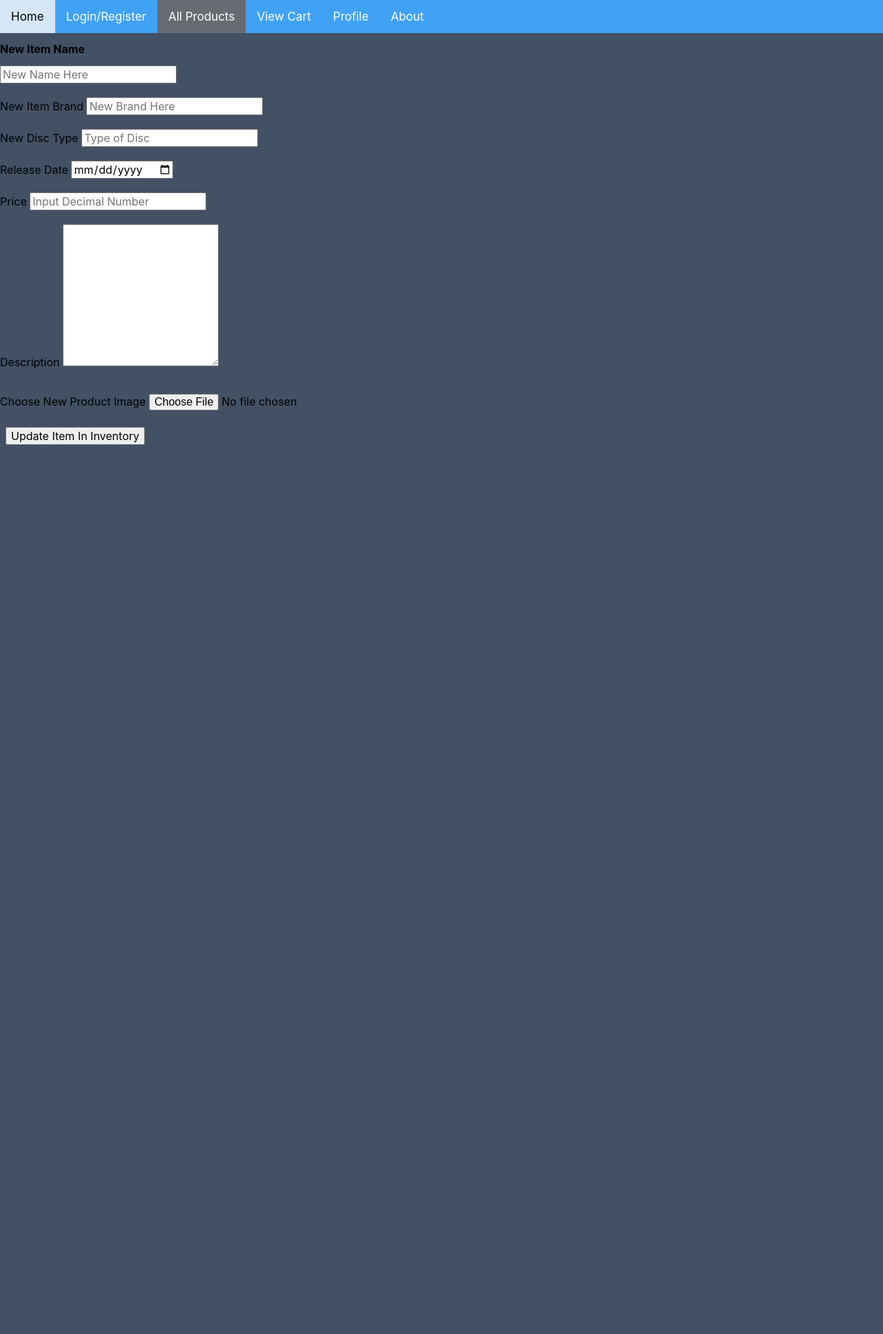
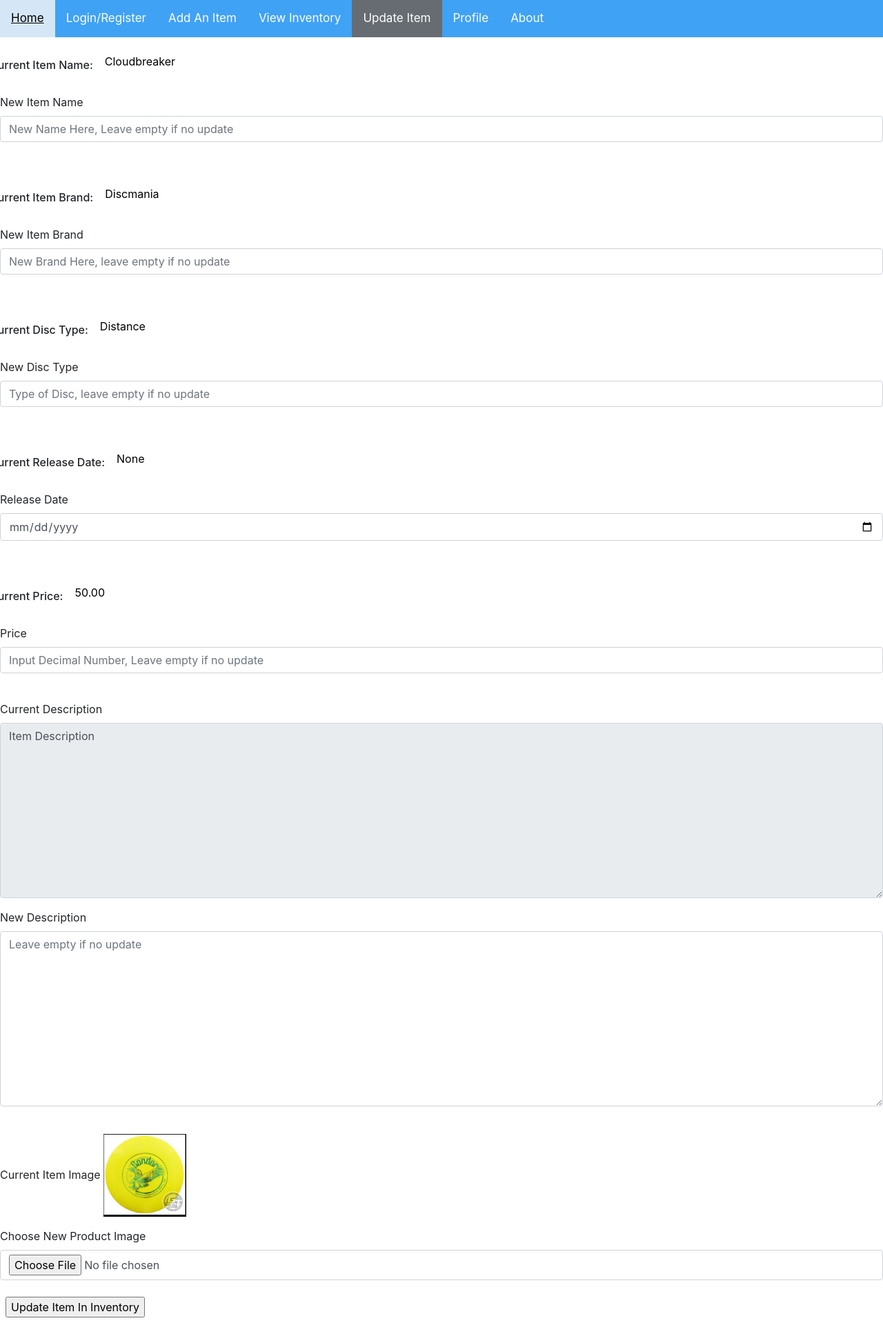
Before and after one commit to evan-jm/LightningDiscGolfProject, a Flask app: page /updateItem/1 in a window 1280 px wide. Shown: the whole page at 69% size. Before the commit the page ends 645 px from the top, so only its background shows below. Run offline with Flask 2, Linux system fonts and the light colour scheme; data comes from the database, SQL or seed files in the repository; some libraries are stand-ins or nearby versions.

Commit message:
Update & Delete Mostly Working
Changed Main.py, addItem, Inventory, Products, updateItem. Delete works, Update is mostly working. Made it so that its optional to input new values, like if the cost just needs to change. But ran into issue with not having new image, get "Errno 13 Permission Denied" for writing to image folder.

```diff
--- a/main.py
+++ b/main.py
@@ -16,12 +16,11 @@
 app.config['MYSQL_USER'] = 'root'
 app.config['MYSQL_PASSWORD'] = 'sqlroot!'
 app.config['MYSQL_DB'] = 'milestone2'
-UPLOAD_FOLDER='static/product-images/'
-app.config['UPLOAD_FOLDER']=UPLOAD_FOLDER
+UPLOAD_FOLDER ='static/product-images/'
+app.config['UPLOAD_FOLDER'] = UPLOAD_FOLDER
 
 # Intialize MySQL
 mysql = MySQL(app)
-
 
 
 @app.route('/', methods=['GET', 'POST'])
@@ -131,12 +130,12 @@
     # Check if user is loggedin
     if 'loggedin' in session:
         # User is loggedin show them the home page
-         cursor = mysql.connection.cursor(MySQLdb.cursors.DictCursor)
-         cursor.execute('SELECT * FROM Admin WHERE username = %s', (session['username'],))
-         account= cursor.fetchone()
-         if account:
+        cursor = mysql.connection.cursor(MySQLdb.cursors.DictCursor)
+        cursor.execute('SELECT * FROM Admin WHERE username = %s', (session['username'],))
+        account = cursor.fetchone()
+        if account:
             return render_template('adminHome.html', username=session['username'])
-         else:
+        else:
             return render_template('userHome.html', username=session['username'])
     # User is not loggedin redirect to login page
     return redirect(url_for('userLogin'))
@@ -165,10 +164,10 @@
         name = request.form['name']
         release_date = request.form['release_date']
         discType = request.form['discType']
-        descrip= request.form['descrip']
+        descrip = request.form['descrip']
         cost = request.form['cost']
-        image= request.files['image']
-        itemCode= "None"
+        image = request.files['image']
+        itemCode = "None"
 
         # Check if product exists using MySQL
         cursor = mysql.connection.cursor(MySQLdb.cursors.DictCursor)
@@ -181,21 +180,20 @@
             msg = 'Please fill out the form!'
         else:
             # Item doesnt exists and the form data is valid, now insert new item into items table
-            #Get name of image & save it to file directory
-            imageName= secure_filename(image.filename)
-            image.save(os.path.join(app.config['UPLOAD_FOLDER'],imageName))
-            saveName= imageName
+            # Get name of image & save it to file directory
+            imageName = secure_filename(image.filename)
+            image.save(os.path.join(app.config['UPLOAD_FOLDER'], imageName))
+            saveName = imageName
             cursor.execute('INSERT INTO Item (image, brand, name, disctype, description, release_date, itemcode, cost) VALUES ( %s, %s, %s, %s, %s, %s, %s, %s)', (saveName, brand, name, discType, descrip, release_date, itemCode, cost,))
             mysql.connection.commit()
             msg = 'Item successfully added'
 
             cursor = mysql.connection.cursor(MySQLdb.cursors.DictCursor)
             cursor.execute('SELECT * FROM Brands WHERE BrandName = %s', (brand,))
-            item = cursor.fetchone()
-            if item:
-                msg = 'brand already exists in brand'
-            cursor.execute('INSERT INTO Brands (BrandName) VALUES (%s)', (brand, ))
-            mysql.connection.commit()
+            brand = cursor.fetchone()
+            if brand is None:
+                cursor.execute('INSERT INTO Brands (BrandName) VALUES (%s)', (brand,))
+                mysql.connection.commit()
 
     elif request.method == 'POST':
         # Form is empty... (no POST data)
@@ -204,33 +202,52 @@
     return render_template('addItem.html', msg=msg)
 
 
-@app.route('/updateItem/<string:id>', methods=['GET','POST'])
+@app.route('/updateItem/<string:id>', methods=['GET', 'POST'])
 def updateItem(id):
-    msg=""
+    msg = ""
+    cursor = mysql.connection.cursor(MySQLdb.cursors.DictCursor)
+    cursor.execute('SELECT * FROM Item WHERE ItemID = %s', (id,))
+    item = cursor.fetchone()
 
-    if request.method=='POST' and 'brand' in request.form and 'name' in request.form and 'release_date' in request.form and 'discType' in request.form and 'descrip' in request.form and 'cost' in request.form and 'image' in request.files:
-        name_to_update=request.form['name']
-        brand_to_update = request.form['brand']
-        release_date_to_update = request.form['release_date']
-        discType_to_update = request.form['discType']
-        descrip_to_update= request.form['descrip']
-        cost_to_update = request.form['cost']
-        image_to_update= request.files['image']
-        itemCode_to_update= "None"
-        imageName= secure_filename(image_to_update.filename)
-        image_to_update.save(os.path.join(app.config['UPLOAD_FOLDER'],imageName))
-        saveName= imageName
+    #Valuecheck method checks if there is value to update, otherwise sets it to current value
+    if request.method == 'POST' and 'brand' in request.form and 'name' in request.form and 'release_date' in request.form and 'discType' in request.form and 'descrip' in request.form and 'cost' in request.form:
+        name = valueCheck(request.form['name'], item['Name'])
+        brand = valueCheck(request.form['brand'], item['Brand'])
+        date = valueCheck(request.form['release_date'], item['Release_Date'])
+        type = valueCheck(request.form['discType'], item['DiscType'])
+        descrip = valueCheck(request.form['descrip'], item['Description'])
+        cost = valueCheck(request.form['cost'], item['Cost'])
+        itemCode = "None"
+        image= request.files['image'] if 'image' in request.files else None
+        if image is None:
+            image= item['Image']
+        else:
+            imageName = secure_filename(image.filename)
+            image.save(os.path.join(app.config['UPLOAD_FOLDER'], imageName))
 
         try:
             cursor = mysql.connection.cursor(MySQLdb.cursors.DictCursor)
-            cursor.execute('UPDATE Item SET image=%s, brand=%s, name=%s, disctype=%s, description=%s, release_date=%s, itemcode=%s, cost=%s WHERE ItemID=%s', (saveName, brand_to_update, name_to_update, discType_to_update, descrip_to_update, release_date_to_update, itemCode_to_update, cost_to_update,id))
+            cursor.execute('UPDATE Item SET image=%s, brand=%s, name=%s, disctype=%s, description=%s, release_date=%s, itemcode=%s, cost=%s WHERE ItemID=%s', (imageName, brand, name, type, descrip, date, itemCode, cost, id))
             mysql.connection.commit()
             msg = 'Item successfully updated'
         except:
-            msg='Error!  Looks like there was a problem...try again!'
-            render_template('updateItem.html',id=id,msg=msg)
-    return render_template('updateItem.html',id=id,msg=msg)
+            msg = 'Error!  Looks like there was a problem...try again!'
+            render_template('updateItem.html', id=id, msg=msg,item=item)
+    return render_template('updateItem.html', id=id, msg=msg, item=item)
 
+
+def valueCheck(field, itemfield):
+    if field=="":
+        field=itemfield
+    return field
+
+
+@app.route('/inventory.html/<string:id>', methods=['GET', 'POST'])
+def deleteItem(id):
+   cursor = mysql.connection.cursor(MySQLdb.cursors.DictCursor)
+   cursor.execute('DELETE FROM Item WHERE ItemID = %s', (id,))
+   mysql.connection.commit()
+   return redirect(url_for('inventory'))
 
 @app.route('/inventory.html', methods=['GET', 'POST'])
 def inventory():
@@ -244,16 +261,40 @@
 def showCart():
     return render_template('cart.html')
 
-#Will be moved, method for viewing products
-@app.route('/products.html',methods=['GET', 'POST'])
+
+# Will be moved, method for viewing products
+@app.route('/products.html', methods=['GET', 'POST'])
 def products():
     cursor = mysql.connection.cursor(MySQLdb.cursors.DictCursor)
     cursor.execute('SELECT * FROM Item')
-    rows= cursor.fetchall()
-    return render_template('products.html',items=rows)
+    rows = cursor.fetchall()
+
+    cursor = mysql.connection.cursor(MySQLdb.cursors.DictCursor)
+    cursor.execute('SELECT * FROM Brands')
+    all_brands = cursor.fetchall()
+
+    cursor = mysql.connection.cursor(MySQLdb.cursors.DictCursor)
+    cursor.execute('SELECT * FROM DiscTypes')
+    types = cursor.fetchall()
+
+    return render_template('products.html', items=rows, brands=all_brands, disc_types=types)
 
 
-#Method for adding project to cart, uses array for each thing
+@app.route('/brand/<int:ID>')
+# @app.route('/products.html',methods=['GET', 'POST'])
+def get_brand(ID):
+    cursor = mysql.connection.cursor(MySQLdb.cursors.DictCursor)
+    cursor.execute('SELECT * FROM Brands WHERE Brand_ID = %s', (ID,))
+    brand = cursor.fetchone()
+
+    cursor = mysql.connection.cursor(MySQLdb.cursors.DictCursor)
+    cursor.execute('SELECT * FROM Brands')
+    all_brands = cursor.fetchall()
+
+    return render_template('products.html', brand=brand, brands=all_brands)
+
+
+# Method for adding project to cart, uses array for each thing
 @app.route('/add', methods=['POST'])
 def add_product_to_cart():
     cursor = None
@@ -266,8 +307,8 @@
             cursor.execute("SELECT * FROM Item WHERE ItemCode=%s", (_code,))
             row = cursor.fetchone()
 
-            costStr=row['Cost']
-            cost= Decimal(costStr)
+            costStr = row['Cost']
+            cost = Decimal(costStr)
             itemArray = {row['ItemCode']: {'Name': row['Name'], 'ItemCode': row['ItemCode'], 'quantity': _quantity, 'Cost': cost, 'Image': row['Image'], 'total_price': _quantity * cost}}
 
             all_total_price = 0
@@ -307,7 +348,7 @@
         cursor.close()
 
 
-#Method to empty the cart
+# Method to empty the cart
 @app.route('/empty')
 def empty_cart():
     try:
@@ -317,7 +358,7 @@
         print(e)
 
 
-#Method to delete product from the cart
+# Method to delete product from the cart
 @app.route('/delete/<string:code>')
 def delete_product(code):
     try:
@@ -347,8 +388,8 @@
         print(e)
 
 
-#Method to merge arrays of items
-def array_merge( first_array , second_array ):
+# Method to merge arrays of items
+def array_merge(first_array, second_array):
     if isinstance(first_array, list) and isinstance(second_array, list):
         return first_array + second_array
     elif isinstance(first_array, dict) and isinstance(second_array, dict):
@@ -361,10 +402,9 @@
 @app.route('/products/<string:id>')
 def single_item_page(id):
     cursor = mysql.connection.cursor(MySQLdb.cursors.DictCursor)
-    cursor.execute('SELECT * FROM Item WHERE ItemID= %s',id)
-    item= cursor.fetchone()
-    return render_template('singleProd.html',item=item)
-
+    cursor.execute('SELECT * FROM Item WHERE ItemID= %s', id)
+    item = cursor.fetchone()
+    return render_template('singleProd.html', item=item)
 
 
 if __name__ == '__main__':
--- a/templates/updateItem.html
+++ b/templates/updateItem.html
@@ -1,9 +1,10 @@
 <!DOCTYPE html>
-<html lang="en">
+<html lang="en" xmlns="http://www.w3.org/1999/html">
 <head>
     <meta charset="UTF-8">
-    <title>Add Item</title>
+    <title>Update Item</title>
     <link rel="stylesheet" href="{{ url_for('static', filename='style.css') }}">
+    <link rel="stylesheet" href="https://cdn.jsdelivr.net/npm/bootstrap@4.0.0/dist/css/bootstrap.min.css" integrity="sha384-Gn5384xqQ1aoWXA+058RXPxPg6fy4IWvTNh0E263XmFcJlSAwiGgFAW/dAiS6JXm" crossorigin="anonymous">
 </head>
 
 <body>
@@ -11,58 +12,98 @@
  <div class="topnav">
     <a href="{{ url_for('Home') }}">Home</a>
     <a href="{{ url_for('userLogin') }}">Login/Register</a>
-    <a href="{{ url_for('products') }}" class="active">All Products</a>
-    <a href="{{ url_for('showCart') }}">View Cart</a>
+    <a href="{{ url_for('addItem') }}">Add An Item</a>
+    <a href="{{ url_for('inventory') }}">View Inventory</a>
+    <a href="{{ url_for('updateItem',id=id) }}" class="active">Update Item</a>
     <a href="{{ url_for('userHome') }}">Profile</a>
     <a href="#about">About</a>
 </div>
+
  <div class="updateItem">
      <form action="{{ url_for('updateItem',id=id) }}" method="post" enctype="multipart/form-data" autocomplete="off">
+         <div class="row">
+             <h2><label for="oldname">Current Item Name: </label></h2>
+            <div class="col-sm-10">
+            <input type="text" readonly class="form-control-plaintext" id="oldname" value="{{item.Name}}">
+            </div>
+         </div>
         <div class="form-group">
-        <h2><label for="name">New Item Name</label></h2>
-        <input type="text" class="form-control form-control-lg" name="name" id="name" placeholder="New Name Here" required>
+            <label for="name">New Item Name</label>
+            <input type="text" class="form-control form-control" name="name" id="name" placeholder="New Name Here, Leave empty if no update" >
         </div>
-      </br>
+         <br>
+
+         <div class="row">
+             <h2><label for="oldbrand">Current Item Brand: </label></h2>
+            <div class="col-sm-10">
+            <input type="text" readonly class="form-control-plaintext" id="oldbrand" value="{{item.Brand}}">
+            </div>
+         </div>
+      <div class="form-group">
+        <label for="brand">New Item Brand</label>
+        <input type="text" class="form-control" name="brand" id="brand" placeholder="New Brand Here, leave empty if no update" >
+      </div>
+         <br>
+
+          <div class="row">
+             <h2><label for="oldtype"> Current Disc Type: </label></h2>
+            <div class="col-sm-10">
+            <input type="text" readonly class="form-control-plaintext" id="oldtype" value="{{item.DiscType}}">
+            </div>
+         </div>
+      <div class="form-group">
+        <label for="discType">New Disc Type</label>
+        <input type="text" class="form-control" name="discType" id="discType" placeholder="Type of Disc, leave empty if no update" >
+      </div>
+      <br>
+
+       <div class="row">
+             <h2><label for="olddate"> Current Release Date: </label></h2>
+            <div class="col-sm-10">
+            <input type="text" readonly class="form-control-plaintext" id="olddate" value="{{item.Release_Date}}">
+            </div>
+         </div>
+      <div class="form-group">
+        <label for="release_date">Release Date</label>
+        <input type="date" class="form-control" name="release_date" id="release_date" placeholder="Date, leave empty if no update" >
+      </div>
+         <br>
+
+       <div class="row">
+             <h2><label for="oldcost"> Current Price: </label></h2>
+            <div class="col-sm-10">
+            <input type="text" readonly class="form-control-plaintext" id="oldcost" value="{{item.Cost}}">
+            </div>
+         </div>
+      <div class="form-group">
+        <label for="cost">Price</label>
+        <input type="text" class="form-control" name="cost" id="cost" placeholder="Input Decimal Number, Leave empty if no update">
+      </div>
+         <br>
 
          <div class="form-group">
-        <label for="brand">New Item Brand</label>
-        <input type="text" class="form-control" name="brand" id="brand" placeholder="New Brand Here" required>
+            <label for="olddescrip">Current Description</label>
+            <textarea class="form-control form-control" readonly class="form-control-plaintext" id="olddescrip" rows="10">{{item.Description}}</textarea>
         </div>
-      </br>
+      <div class="form-group">
+        <label for="descrip">New Description</label>
+        <textarea class="form-control form-control" name="descrip" id="descrip" rows="10" placeholder="Leave empty if no update" ></textarea>
+      </div>
+      <br>
 
       <div class="form-group">
-        <label for="discType">New Disc Type</label>
-        <input type="text" class="form-control" name="discType" id="discType" placeholder="Type of Disc" required>
+        <label>Current Item Image</label>
+         <img src="/static/product-images/{{ item.Image }}" width="120" height="120">
       </div>
-      </br>
-
-      <div class="form-group">
-        <label for="release_date">Release Date</label>
-        <input type="date" class="form-control" name="release_date" id="release_date" placeholder="Date" required>
-      </div>
-      </br>
-
-      <div class="form-group">
-        <label for="cost">Price</label>
-        <input type="text" class="form-control" name="cost" id="cost" placeholder="Input Decimal Number" required>
-      </div>
-      </br>
-
-      <div class="form-group">
-        <label for="descrip">Description</label>
-        <textarea class="form-control form-control-lg" name="descrip" id="descrip" rows="10" required></textarea>
-      </div>
-      </br>
-
-      <p>{{p}}</p>
-
       <div class="form-group">
         <label for="image">Choose New Product Image</label>
-        <input type="file" class="form-control" name="image" id="image" required>
+        <input type="file" class="form-control" name="image" id="image">
       </div>
       <div class="msg">{{ msg }}</div>
       <p style="padding:8px;"><input type="submit" value="Update Item In Inventory"></p>
     </form>
  </div>
 </body>
+<style>
+</style>
   </html>
```
Also changed, not shown: templates/addItem.html (+8 -6 lines), templates/inventory.html (+8 -7 lines), templates/products.html (+45 -8 lines). Lines whose indentation alone changed are shown as unchanged.
